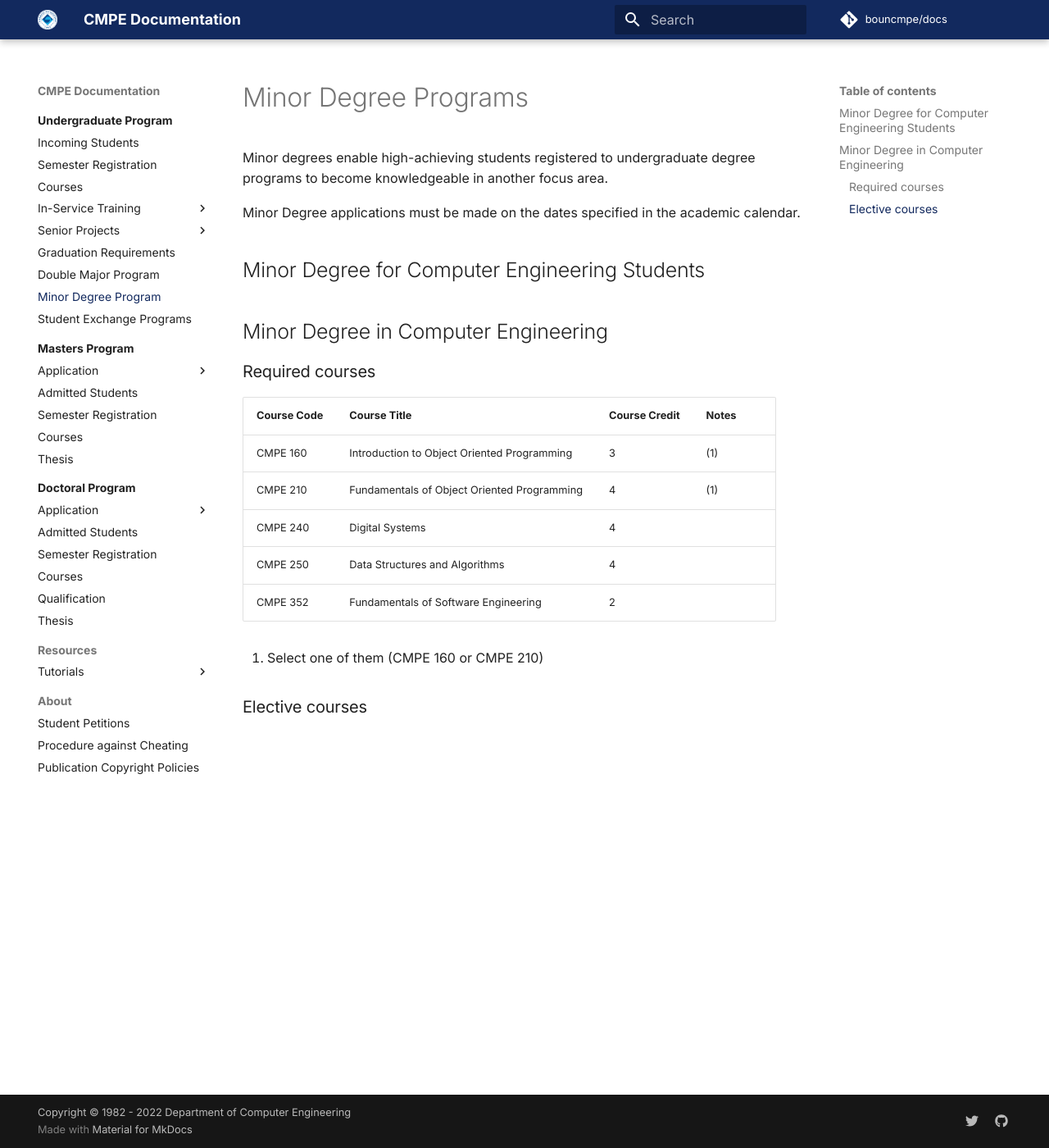
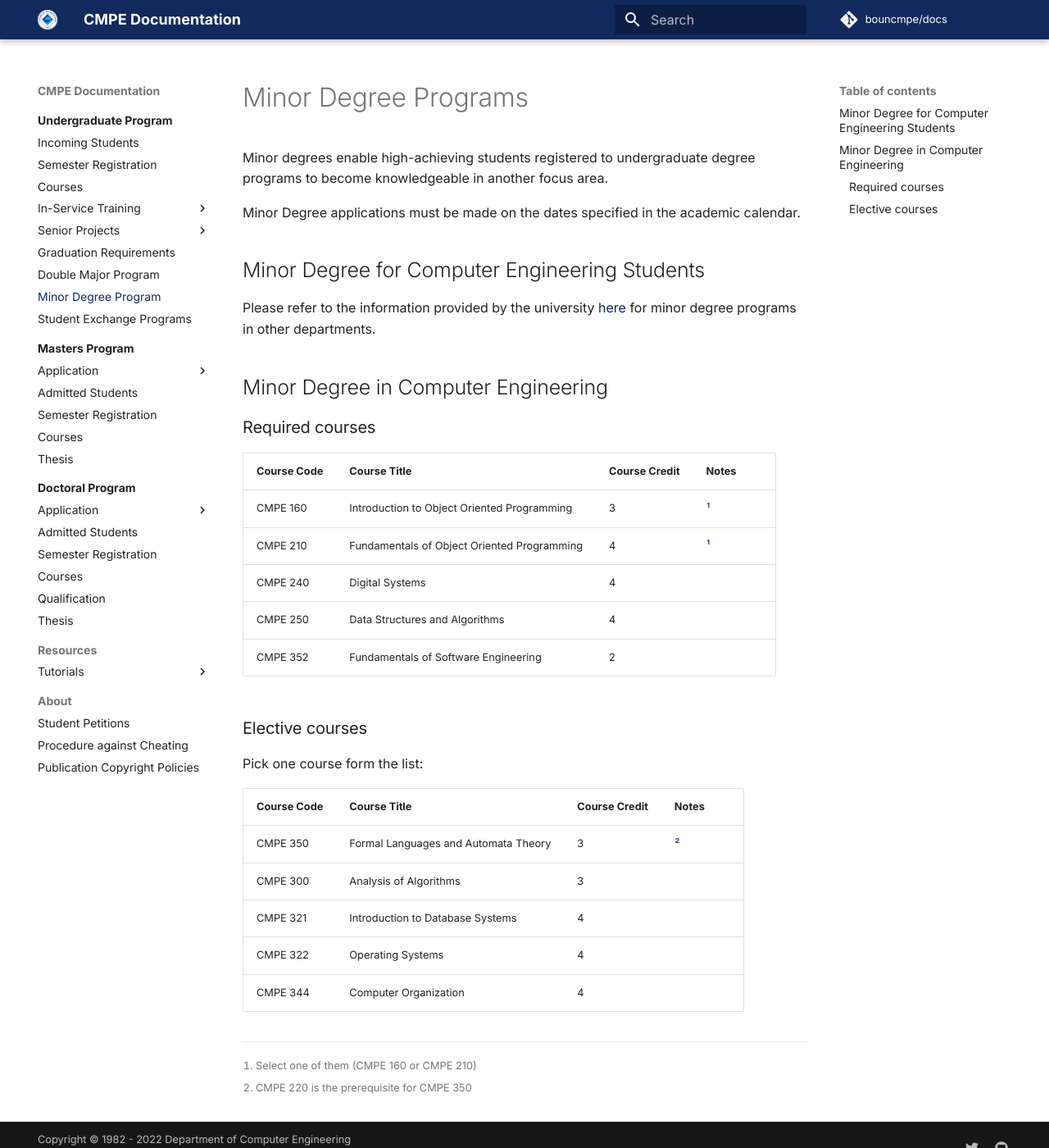
Before and after one commit to bouncmpe/docs, an MkDocs documentation site: the page built from content/undergraduate/minor-degree.md, in a window 1280 px wide and 1400 px high. Shown: the whole window at 82% size. Built offline with MkDocs 1.6.1 and Material for MkDocs 9.7.7, drawn with Linux system fonts in a browser that asks for light colours; comment, search, counter and statistics services are not loaded.

Commit message:
Update Minor Degree page
Signed-off-by: Dogan Ulus <doganulus@gmail.com>

```diff
--- a/content/undergraduate/minor-degree.md
+++ b/content/undergraduate/minor-degree.md
@@ -6,18 +6,31 @@ Minor Degree applications must be made on the dates specified in the academic ca
 
 ## Minor Degree for Computer Engineering Students
 
+Please refer to the information provided by the university [here](http://ogrenciler.boun.edu.tr/Home/SubPage/yandalprogramlari) for minor degree programs in other departments.
+
 ## Minor Degree in Computer Engineering
 
 ### Required courses
 
 | Course Code | Course Title | Course Credit | Notes |
-| --- | --- | - | - |
-| CMPE 160 | Introduction to Object Oriented Programming | 3 | (1) |
-| CMPE 210 | Fundamentals of Object Oriented Programming | 4 | (1) |
-| CMPE 240 | Digital Systems | 4 | |
-| CMPE 250 | Data Structures and Algorithms | 4 | |
-| CMPE 352 | Fundamentals of Software Engineering | 2 | |
-
-1. Select one of them (CMPE 160 or CMPE 210)
+| ----------- | ------------------------------------------- | - | ---- |
+| CMPE 160    | Introduction to Object Oriented Programming | 3 | [^1] |
+| CMPE 210    | Fundamentals of Object Oriented Programming | 4 | [^1] |
+| CMPE 240    | Digital Systems                             | 4 |      |
+| CMPE 250    | Data Structures and Algorithms              | 4 |      |
+| CMPE 352    | Fundamentals of Software Engineering        | 2 |      |
 
 ### Elective courses
+
+Pick one course form the list:
+
+| Course Code | Course Title | Course Credit | Notes |
+| ----------- | ------------------------------------ | - | ---- |
+| CMPE 350    | Formal Languages and Automata Theory | 3 | [^2] |
+| CMPE 300    | Analysis of Algorithms               | 3 |      |
+| CMPE 321    | Introduction to Database Systems     | 4 |      |
+| CMPE 322    | Operating Systems                    | 4 |      |
+| CMPE 344    | Computer Organization                | 4 |      |
+
+[^1]: Select one of them (CMPE 160 or CMPE 210)
+[^2]: CMPE 220 is the prerequisite for CMPE 350
```
